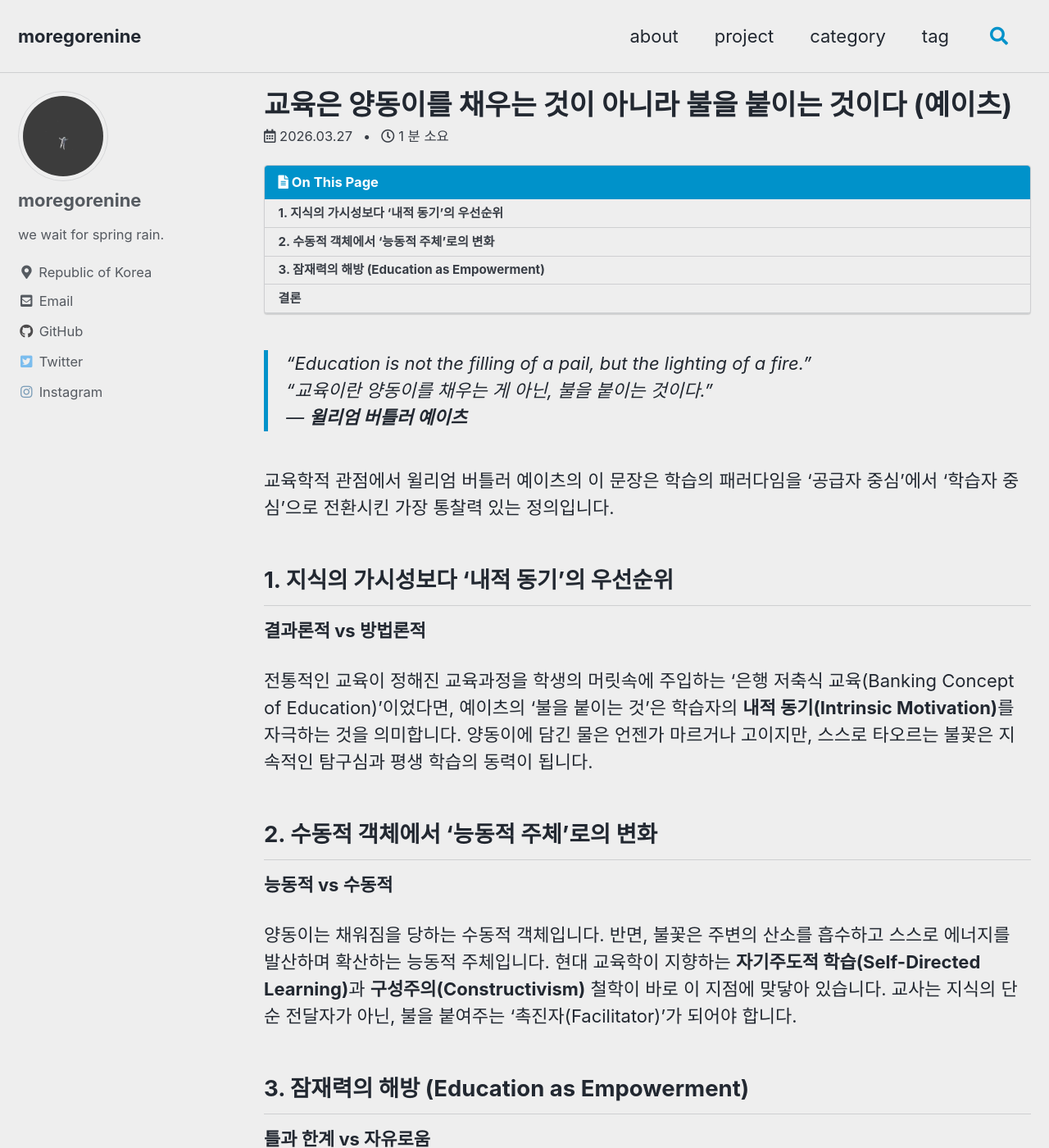
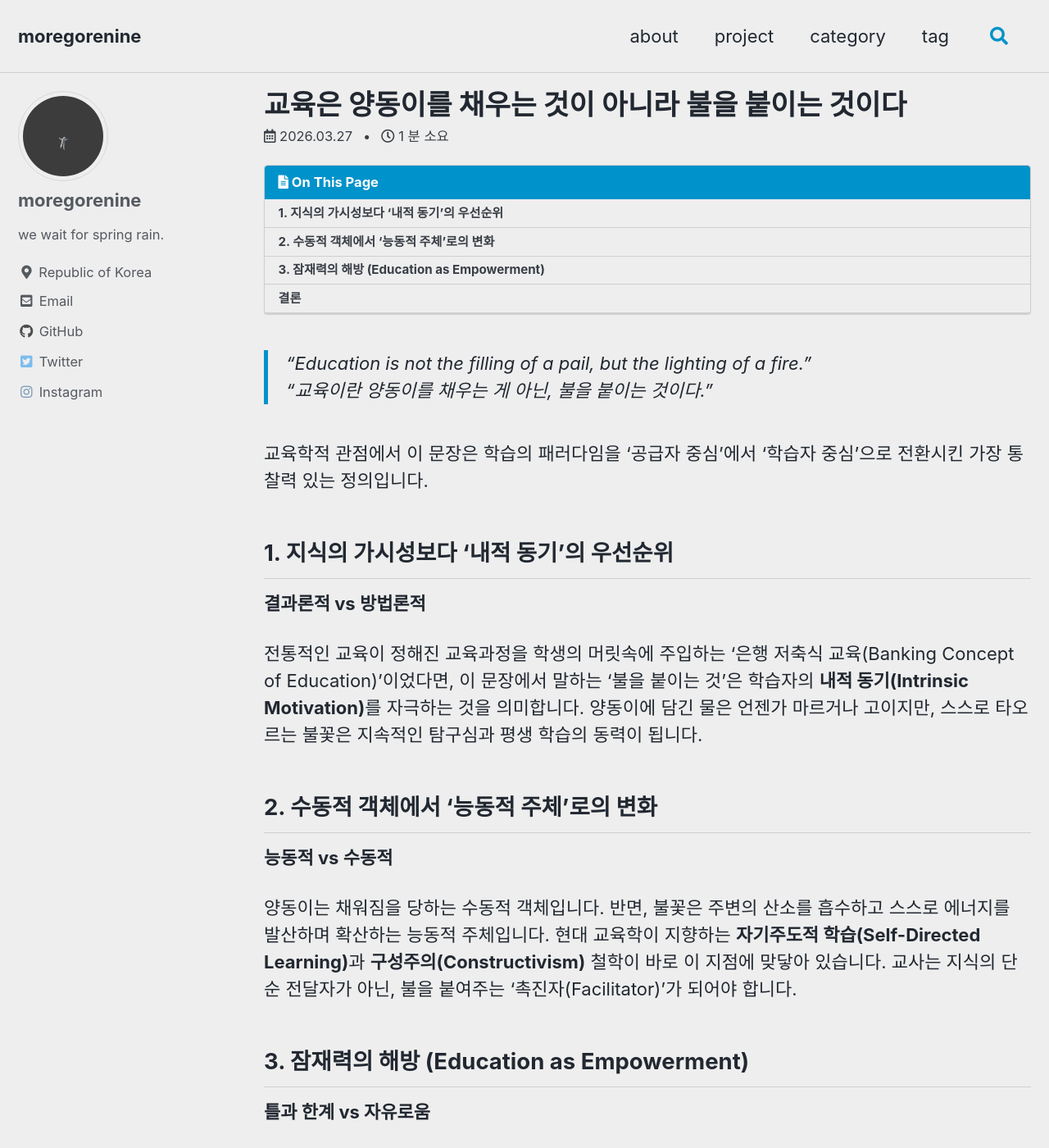
Before and after one commit to moregorenine/moregorenine.github.io, a Jekyll site: the page built from _posts/2026-3-27-education-quote.md, in a window 1280 px wide and 1400 px high. Shown: the whole window at 82% size. Built offline with Jekyll 4.4.1, drawn with Linux system fonts in a browser that asks for light colours; cached includes are drawn as plain includes; comment, search, counter and statistics services are not loaded.

Commit message:
update education quote

```diff
--- a/_posts/education/2026-3-27-yeats-education-quote.md
+++ b/_posts/2026-3-27-education-quote.md
@@ -1,15 +1,14 @@
 ---
-title: "교육은 양동이를 채우는 것이 아니라 불을 붙이는 것이다 (예이츠)"
-excerpt: "윌리엄 버틀러 예이츠의 명언을 통해 본 교육학적 통찰: 주입식 교육에서 학습자 중심의 능동적 교육으로의 패러다임 전환"
+title: "교육은 양동이를 채우는 것이 아니라 불을 붙이는 것이다"
+excerpt: "교육학적 통찰: 주입식 교육에서 학습자 중심의 능동적 교육으로의 패러다임 전환"
 categories:
-    - philosophy
-    - education
+  - philosophy
+  - education
 tags:
-    - yeats
-    - pedagogy
-    - motivation
-    - self-directed-learning
-    - philosophy
+  - pedagogy
+  - motivation
+  - self-directed-learning
+  - philosophy
 last_modified_at: 2026-03-27T18:10:00+09:00
 toc: true
 toc_sticky: true
@@ -17,21 +16,23 @@ toc_sticky: true
 
 > "Education is not the filling of a pail, but the lighting of a fire."
 > "교육이란 양동이를 채우는 게 아닌, 불을 붙이는 것이다."
-> — **윌리엄 버틀러 예이츠**
 
-교육학적 관점에서 윌리엄 버틀러 예이츠의 이 문장은 학습의 패러다임을 '공급자 중심'에서 '학습자 중심'으로 전환시킨 가장 통찰력 있는 정의입니다.
+교육학적 관점에서 이 문장은 학습의 패러다임을 '공급자 중심'에서 '학습자 중심'으로 전환시킨 가장 통찰력 있는 정의입니다.
 
 ## 1. 지식의 가시성보다 '내적 동기'의 우선순위
+
 **결과론적 vs 방법론적**
 
-전통적인 교육이 정해진 교육과정을 학생의 머릿속에 주입하는 '은행 저축식 교육(Banking Concept of Education)'이었다면, 예이츠의 '불을 붙이는 것'은 학습자의 **내적 동기(Intrinsic Motivation)**를 자극하는 것을 의미합니다. 양동이에 담긴 물은 언젠가 마르거나 고이지만, 스스로 타오르는 불꽃은 지속적인 탐구심과 평생 학습의 동력이 됩니다.
+전통적인 교육이 정해진 교육과정을 학생의 머릿속에 주입하는 '은행 저축식 교육(Banking Concept of Education)'이었다면, 이 문장에서 말하는 '불을 붙이는 것'은 학습자의 **내적 동기(Intrinsic Motivation)**를 자극하는 것을 의미합니다. 양동이에 담긴 물은 언젠가 마르거나 고이지만, 스스로 타오르는 불꽃은 지속적인 탐구심과 평생 학습의 동력이 됩니다.
 
 ## 2. 수동적 객체에서 '능동적 주체'로의 변화
+
 **능동적 vs 수동적**
 
 양동이는 채워짐을 당하는 수동적 객체입니다. 반면, 불꽃은 주변의 산소를 흡수하고 스스로 에너지를 발산하며 확산하는 능동적 주체입니다. 현대 교육학이 지향하는 **자기주도적 학습(Self-Directed Learning)**과 **구성주의(Constructivism)** 철학이 바로 이 지점에 맞닿아 있습니다. 교사는 지식의 단순 전달자가 아닌, 불을 붙여주는 '촉진자(Facilitator)'가 되어야 합니다.
 
 ## 3. 잠재력의 해방 (Education as Empowerment)
+
 **틀과 한계 vs 자유로움**
 
 양동이는 그 크기만큼만 담을 수 있다는 한계가 명확합니다. 하지만 불은 어떤 연료를 만나느냐에 따라 무한히 커질 수 있습니다. 교육의 목적은 단순히 표준화된 지식을 습득하는 것이 아니라, 각 개인의 고유한 **잠재력(Potential)**을 발견하고 그것이 폭발적으로 발현되도록 돕는 것에 있습니다.
```
